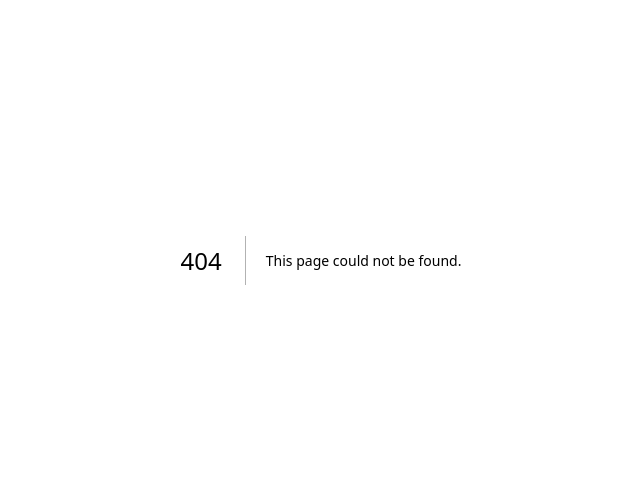
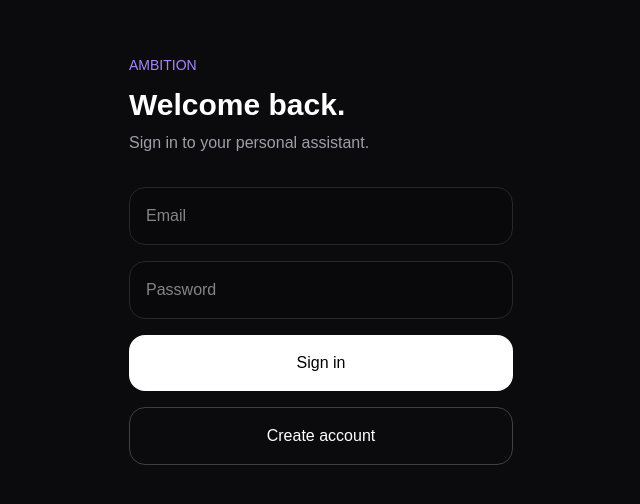
Before and after one commit to riharicarroll1-hash/ambitious-assistant, a Next.js app: page /login in a window 1280 px wide. Before the commit this address had no page. Shown: the part 140-644 px from the top of the page, without its empty margins (319-959 px from the left). Built offline with nearby package versions, Linux system fonts and the light colour scheme; no server answers.

Commit message:
Add login page

```diff
--- /dev/null
+++ b/app/login/page.tsx
@@ -0,0 +1,108 @@
+"use client";
+
+import { useState } from "react";
+import { createBrowserClient } from "@supabase/ssr";
+
+const supabase = createBrowserClient(
+  process.env.NEXT_PUBLIC_SUPABASE_URL!,
+  process.env.NEXT_PUBLIC_SUPABASE_PUBLISHABLE_KEY!
+);
+
+export default function LoginPage() {
+  const [email, setEmail] = useState("");
+  const [password, setPassword] = useState("");
+  const [message, setMessage] = useState("");
+  const [loading, setLoading] = useState(false);
+
+  async function signUp() {
+    setLoading(true);
+    setMessage("");
+
+    const { error } = await supabase.auth.signUp({
+      email,
+      password,
+    });
+
+    if (error) {
+      setMessage(error.message);
+    } else {
+      setMessage("Check your email to confirm your account.");
+    }
+
+    setLoading(false);
+  }
+
+  async function signIn() {
+    setLoading(true);
+    setMessage("");
+
+    const { error } = await supabase.auth.signInWithPassword({
+      email,
+      password,
+    });
+
+    if (error) {
+      setMessage(error.message);
+    } else {
+      window.location.href = "/";
+    }
+
+    setLoading(false);
+  }
+
+  return (
+    <main className="flex min-h-screen items-center justify-center bg-[#0b0b0d] px-6 text-white">
+      <div className="w-full max-w-sm">
+        <p className="mb-3 text-sm text-violet-400">AMBITION</p>
+
+        <h1 className="text-3xl font-semibold">
+          Welcome back.
+        </h1>
+
+        <p className="mt-2 text-zinc-400">
+          Sign in to your personal assistant.
+        </p>
+
+        <div className="mt-8 space-y-4">
+          <input
+            type="email"
+            placeholder="Email"
+            value={email}
+            onChange={(e) => setEmail(e.target.value)}
+            className="w-full rounded-2xl border border-zinc-800 bg-zinc-950 px-4 py-4 outline-none"
+          />
+
+          <input
+            type="password"
+            placeholder="Password"
+            value={password}
+            onChange={(e) => setPassword(e.target.value)}
+            className="w-full rounded-2xl border border-zinc-800 bg-zinc-950 px-4 py-4 outline-none"
+          />
+
+          {message && (
+            <div className="rounded-2xl border border-zinc-800 bg-zinc-950 p-4 text-sm text-zinc-300">
+              {message}
+            </div>
+          )}
+
+          <button
+            onClick={signIn}
+            disabled={loading}
+            className="w-full rounded-2xl bg-white px-4 py-4 font-medium text-black disabled:opacity-50"
+          >
+            {loading ? "Please wait..." : "Sign in"}
+          </button>
+
+          <button
+            onClick={signUp}
+            disabled={loading}
+            className="w-full rounded-2xl border border-zinc-700 px-4 py-4 font-medium text-white disabled:opacity-50"
+          >
+            Create account
+          </button>
+        </div>
+      </div>
+    </main>
+  );
+}
```
